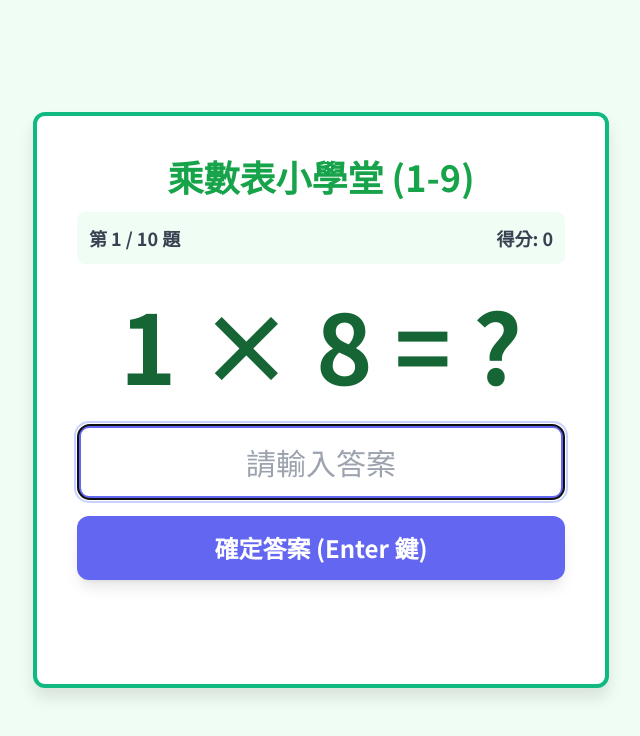
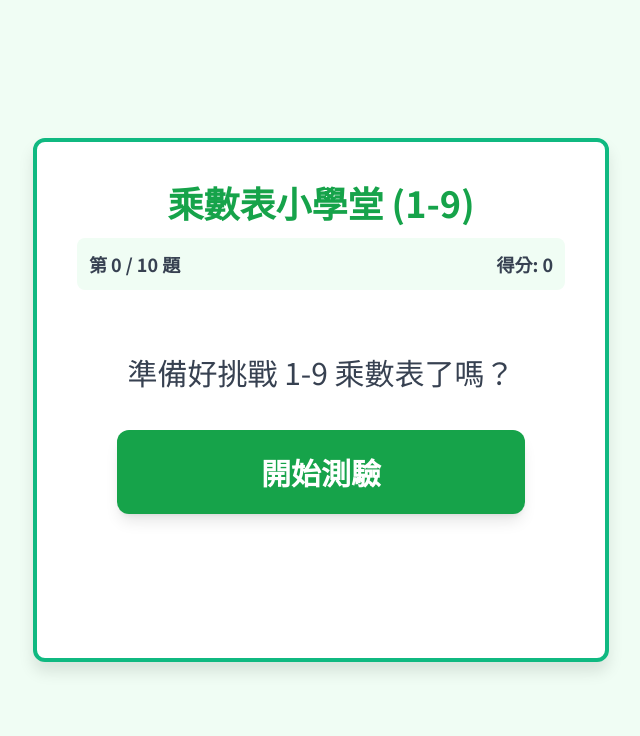
Before and after one commit to v2ryan/cal, a plain HTML site: page index.html in a window 1280 px wide. Shown: the whole page, without its empty margins (319-959 px from the left). Drawn offline with nearby package versions, Linux system fonts and the light colour scheme.

Commit message:
Update index.html

```diff
--- a/index.html
+++ b/index.html
@@ -43,7 +43,6 @@
         <h1 class="text-3xl md:text-4xl font-extrabold text-green-600 mb-4">
             乘數表小學堂 (1-9)
         </h1>
-        <!-- 移除使用者 ID 顯示 -->
 
         <!-- 狀態顯示區 -->
         <div class="flex justify-between items-center mb-6 text-lg font-semibold text-gray-700 p-3 bg-green-50 rounded-lg">
@@ -51,11 +50,22 @@
             <span>得分: <span id="current-score">0</span></span>
         </div>
 
-        <!-- 問題區 -->
+        <!-- 問題/開始畫面區 -->
         <div id="question-area" class="mb-8">
             <p id="loading-message" class="text-xl text-green-500">
                 遊戲準備中...
             </p>
+
+            <!-- 新增: 開始畫面 -->
+            <div id="start-screen" class="hidden p-10">
+                <p class="text-2xl md:text-3xl text-gray-700 mb-10 font-medium">
+                    準備好挑戰 1-9 乘數表了嗎？
+                </p>
+                <button id="start-button" onclick="startGame()" class="w-full py-6 px-4 text-3xl font-bold rounded-xl bg-green-600 text-white shadow-lg hover:bg-green-700 transition duration-150 submit-button">
+                    開始測驗
+                </button>
+            </div>
+
             <p id="question-text" class="hidden text-6xl md:text-8xl font-bold text-green-800 my-8">
                 3 × 5 = ?
             </p>
@@ -84,12 +94,9 @@
 
                 <!-- 新增詳細結果表格區 -->
                 <h3 class="text-xl font-bold text-yellow-700 mt-4 mb-2 border-t pt-4">本次測驗詳細結果</h3>
-                <!-- 移除 h-64 和 overflow-y-auto，讓表格完全展開 -->
                 <div id="detailed-results-table" class="bg-white p-3 rounded mb-6 border border-yellow-300 shadow-inner">
                     <!-- Table will be injected here -->
                 </div>
-
-                <!-- 歷史紀錄區塊已移除 -->
 
                 <button onclick="startGame()" class="w-full py-3 px-4 bg-red-500 text-white font-bold rounded-lg shadow-lg hover:bg-red-600 transition duration-150 submit-button">
                     再玩一次！
@@ -271,7 +278,8 @@
 
             try {
                 localStorage.setItem(localStorageKey, JSON.stringify(historyToSave));
-                console.log("回合結果已成功保存到 LocalStorage。");
+                // 註釋掉 console.log 以保持簡潔
+                // console.log("回合結果已成功保存到 LocalStorage。");
             } catch (error) {
                 console.error("保存結果到 LocalStorage 失敗: ", error);
             }
@@ -279,7 +287,6 @@
 
         /**
          * 從 LocalStorage 載入回合總結
-         * 儘管不再顯示，但儲存邏輯仍需要此函數。
          */
         function loadRoundHistoryLocal() {
             try {
@@ -290,9 +297,6 @@
                 return [];
             }
         }
-
-        // displayLocalHistory() 函數已移除，因為用戶要求取消該欄位。
-
 
         /**
          * 顯示回合總結並保存結果
@@ -369,7 +373,7 @@
 
 
         /**
-         * 初始化遊戲狀態並開始新一輪
+         * 初始化遊戲狀態並開始新一輪 (由按鈕觸發)
          */
         window.startGame = function() {
             score = 0;
@@ -377,7 +381,9 @@
             roundResults = []; // 重置詳細結果
             document.getElementById('feedback-message').textContent = '';
             document.getElementById('summary-modal').classList.add('hidden');
-            document.getElementById('loading-message').classList.add('hidden');
+
+            // 新增: 隱藏開始畫面
+            document.getElementById('start-screen').classList.add('hidden');
 
             // 確保問題和輸入區域顯示
             document.getElementById('question-text').classList.remove('hidden');
@@ -390,7 +396,9 @@
          * 應用程式初始化
          */
         function initApp() {
-            document.getElementById('loading-message').textContent = "遊戲準備中！";
+            // 隱藏載入訊息，顯示開始按鈕
+            document.getElementById('loading-message').classList.add('hidden');
+            document.getElementById('start-screen').classList.remove('hidden');
 
             // 增加 Enter 鍵提交事件監聽器
             document.getElementById('answer-input').addEventListener('keypress', function (e) {
@@ -399,9 +407,6 @@
                     window.submitAnswer();
                 }
             });
-
-            // 延遲開始遊戲
-            setTimeout(startGame, 500);
         }
 
         // 頁面載入完成後開始初始化
```
